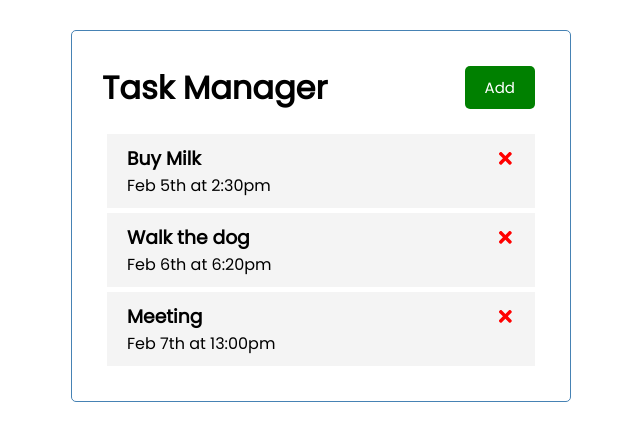
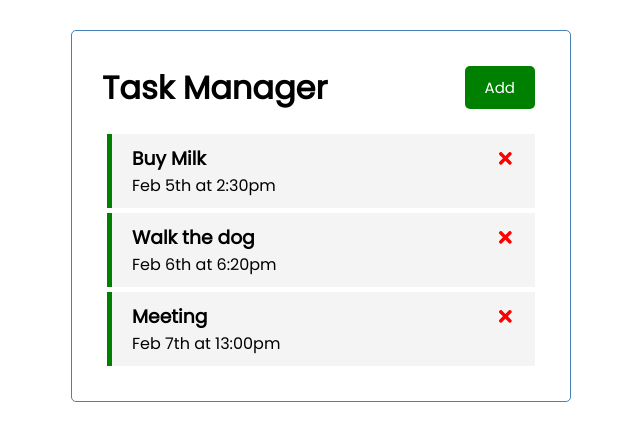
Before and after one commit to ofir-frd/Task-Manager-React-JS, a React (Create React App) app: page / in a window 1280 px wide. Shown: the top 440 px of the page, without its empty margins (319-959 px from the left). Built offline with nearby package versions, Linux system fonts and the light colour scheme.

Commit message:
Reminder

```diff
--- a/src/App.js
+++ b/src/App.js
@@ -30,10 +30,25 @@ function App() {
        setTasks(tasks.filter((task) => task.id !== id))
     }
 
+    // Toggle Reminder
+    const toggleReminder = (id) => {
+        setTasks(
+            tasks.map((task) =>
+                    task.id === id ? {...task, reminder:
+                            !task.reminder} : task
+            )
+        )
+    }
+
   return (
     <div className="container">
       <Header />
-      <Tasks tasks={tasks} onDelete={deleteTask} />
+        {tasks.length > 0 ? (
+            <Tasks tasks={tasks}
+                   onDelete={deleteTask}
+                   onToggle={toggleReminder}/>) : (
+                       'No tasks to show')
+        }
     </div>
   )
 }
--- a/src/components/Task.js
+++ b/src/components/Task.js
@@ -1,11 +1,17 @@
 import {FaTimes} from 'react-icons/fa'
 
-const Task = ({ task, onDelete }) => {
+const Task = ({ task, onDelete, onToggle}) => {
     return(
-        <div className={'task'}>
+        <div
+            className={`task ${task.reminder && 'reminder'}`}
+            onDoubleClick={() => onToggle(task.id)}>
             <h3>
-                {task.text} <FaTimes style={{color: 'red',
-                cursor: 'pointer'}} onClick={() => onDelete(task.id)}/>
+                {task.text} {' '}
+                <FaTimes
+                    style={{color: 'red',
+                        cursor: 'pointer'}}
+                    onClick={() => onDelete(task.id)}
+                />
             </h3>
             <p>{task.day}</p>
         </div>
--- a/src/components/Tasks.js
+++ b/src/components/Tasks.js
@@ -1,11 +1,14 @@
 import Task from './Task'
 
-const Tasks = ({tasks, onDelete}) => {
+const Tasks = ({tasks, onDelete, onToggle}) => {
     return(
         <>
             {tasks.map((task) => (
-                <Task key={task.id} task={task}
-                      onDelete={onDelete} />
+                <Task key={task.id}
+                      task={task}
+                      onDelete={onDelete}
+                      onToggle={onToggle}
+                />
             ))}
         </>
     )
```
